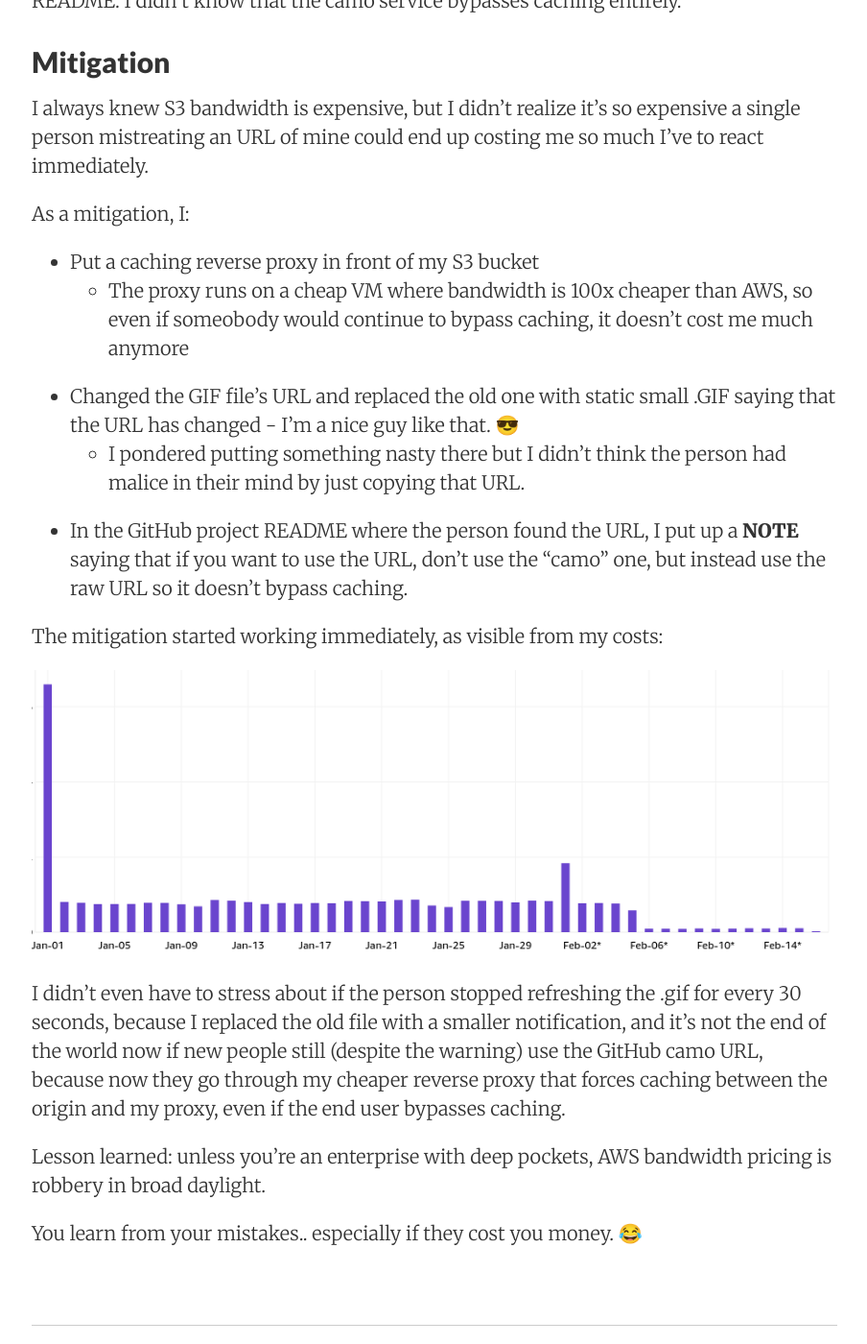
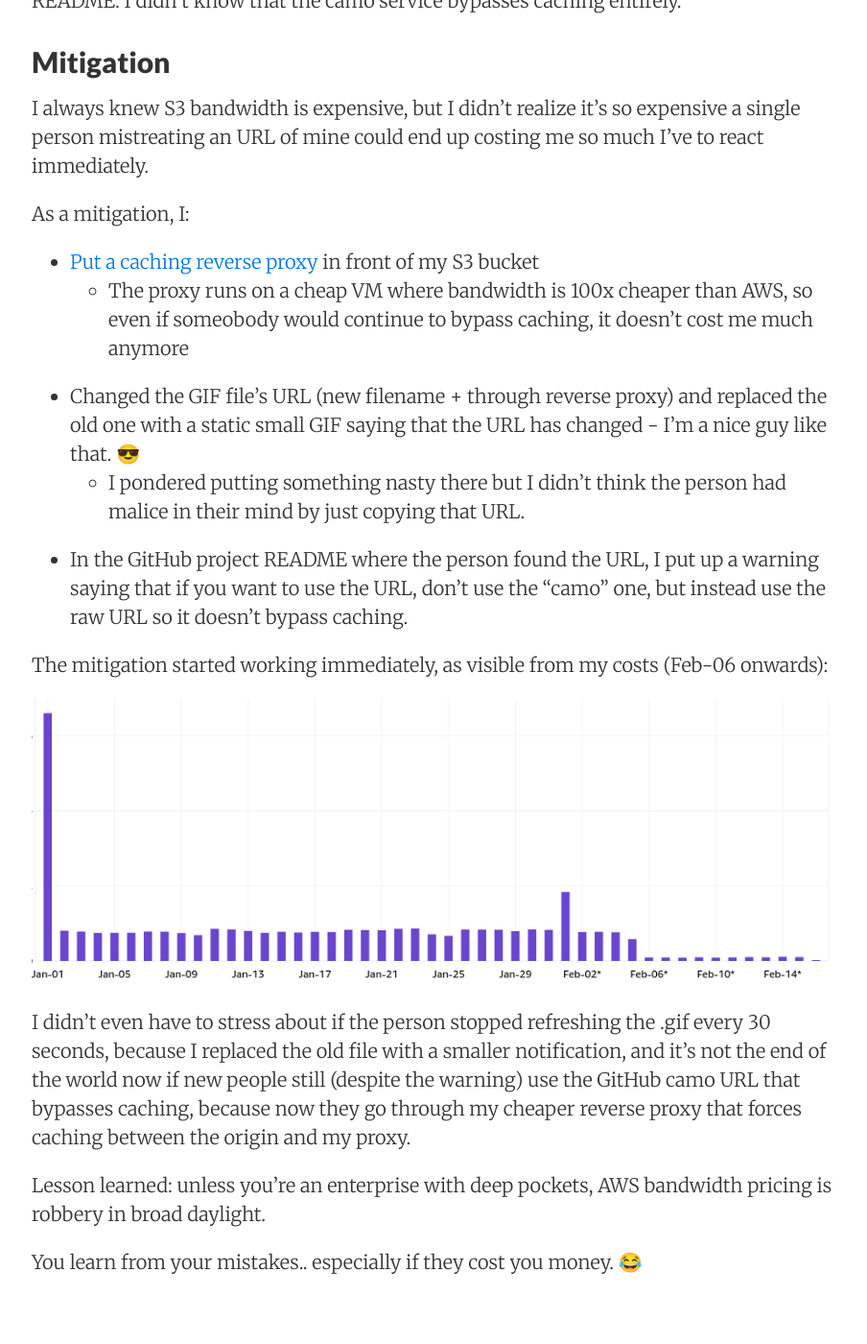
Before and after one commit to joonas-fi/joonas.fi, a Jekyll site: the page built from blog/_posts/2021/2021-02-16-locating-costly-aws-s3-buckets.md, in a window 1280 px wide and 1400 px high, scrolled down 4253 px. Shown: the whole window at 96% size, without its empty margins (187-1091 px from the left). Built offline with Jekyll 4.4.1, drawn with Linux system fonts in a browser that asks for light colours; nearby versions of some CDN libraries; comment, search, counter and statistics services are not loaded.

```diff
--- a/blog/_posts/2021/2021-02-16-locating-costly-aws-s3-buckets.md
+++ b/blog/_posts/2021/2021-02-16-locating-costly-aws-s3-buckets.md
@@ -91,27 +91,27 @@ an URL of mine could end up costing me so much I've to react immediately.
 
 As a mitigation, I:
 
-- Put a caching reverse proxy in front of my S3 bucket
+- [Put a caching reverse proxy](https://github.com/function61/edgerouter/commit/453246f8f894bce735041147fa5ce8ea3264c2cd#diff-0e04bb42eb7341d8895d0bf65da097f79870189583fc3d426bb60843e55b002f)
+  in front of my S3 bucket
 	* The proxy runs on a cheap VM where bandwidth is 100x cheaper than AWS, so even if someobody
 	  would continue to bypass caching, it doesn't cost me much anymore
 
-- Changed the GIF file's URL and replaced the old one with static small .GIF saying that the URL has
-  changed - I'm a nice guy like that. 😎
+- Changed the GIF file's URL (new filename + through reverse proxy) and replaced the old one with
+  a static small GIF saying that the URL has changed - I'm a nice guy like that. 😎
 	* I pondered putting something nasty there but I didn't think the person had malice in their mind
 	  by just copying that URL.
 
-- In the GitHub project README where the person found the URL, I put up a **NOTE** saying that if you
+- In the GitHub project README where the person found the URL, I put up a warning saying that if you
   want to use the URL, don't use the "camo" one, but instead use the raw URL so it doesn't bypass caching.
 
-The mitigation started working immediately, as visible from my costs:
+The mitigation started working immediately, as visible from my costs (Feb-06 onwards):
 
 ![](/images/2021/s3bill-mitigation-confirmation.png)
 
-I didn't even have to stress about if the person stopped refreshing the .gif for every 30 seconds,
+I didn't even have to stress about if the person stopped refreshing the .gif every 30 seconds,
 because I replaced the old file with a smaller notification, and it's not the end of the world now if
-new people still (despite the warning) use the GitHub camo URL, because now they go through my
-cheaper reverse proxy that forces caching between the origin and my proxy, even if the end user
-bypasses caching.
+new people still (despite the warning) use the GitHub camo URL that bypasses caching, because now they
+go through my cheaper reverse proxy that forces caching between the origin and my proxy.
 
 Lesson learned: unless you're an enterprise with deep pockets, AWS bandwidth pricing is robbery in broad daylight.
 
```
Also changed, not shown: other parts of blog/_posts/2021/2021-02-16-locating-costly-aws-s3-buckets.md (+7 -7 lines).
